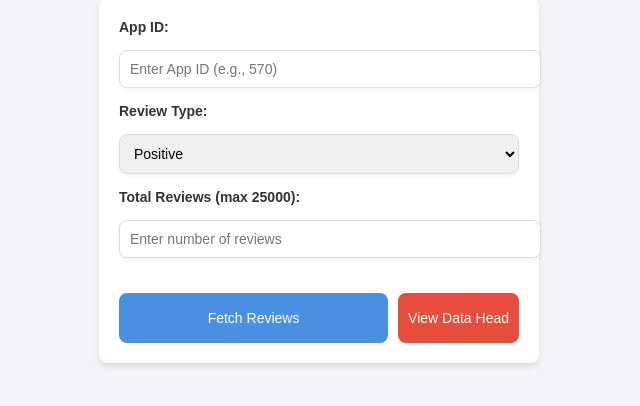
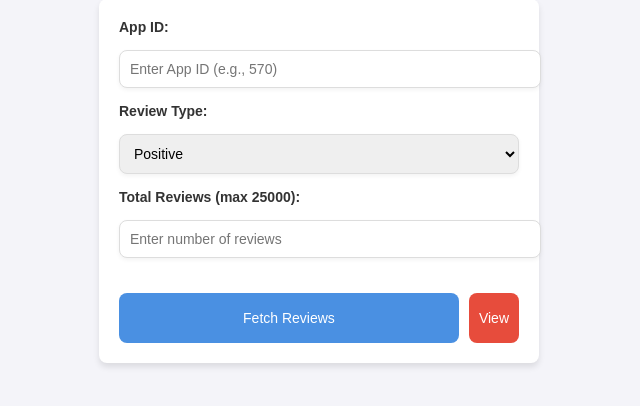
Before and after one commit to filki/SRNA, a Flask app: page / in a window 1280 px wide. Shown: the part 128-534 px from the top of the page, without its empty margins (321-961 px from the left). Run offline with Flask 3, Linux system fonts and the light colour scheme.

Commit message:
chnged vutton

```diff
--- a/templates/index.html
+++ b/templates/index.html
@@ -34,7 +34,7 @@
             <div class="button-group">
                 <button type="submit">Fetch Reviews</button>
                 <a href="{{ url_for('results') }}">
-                    <button type="button">View Data Head</button>
+                    <button type="button">View</button>
                 </a>
             </div>
 
```
